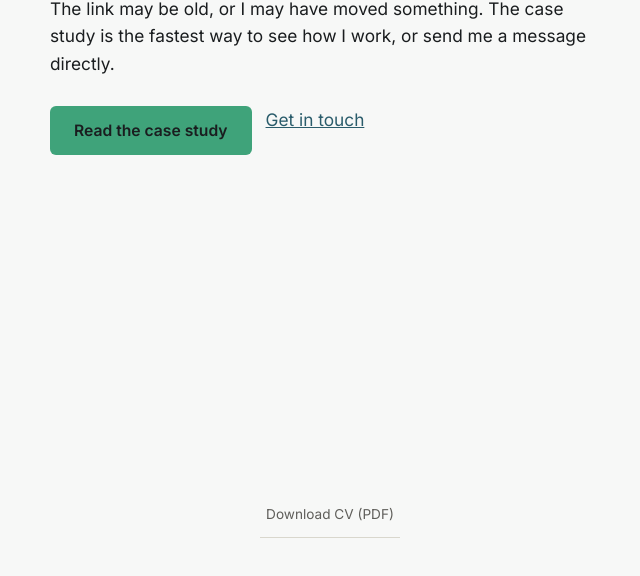
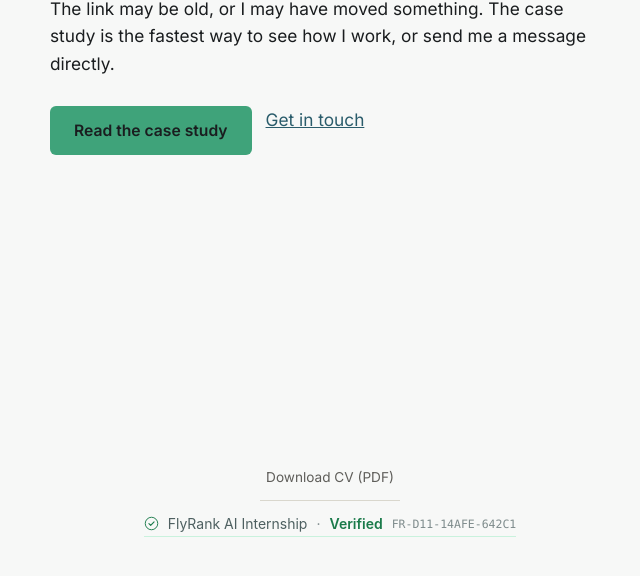
Before and after one commit to Karksus/portifolio, a website: page 404.html in a window 1280 px wide. Shown: the part 222-798 px from the top of the page, without its empty margins (310-950 px from the left). Drawn offline with Linux system fonts and the light colour scheme.

Commit message:
Add FlyRank AI Internship verification badge to footer (all pages)

```diff
--- a/404.html
+++ b/404.html
@@ -11,6 +11,7 @@
 <link rel="preconnect" href="https://fonts.gstatic.com" crossorigin>
 <link href="https://fonts.googleapis.com/css2?family=Inter:wght@400;500;600;700&family=JetBrains+Mono:wght@600;700&display=swap" rel="stylesheet">
 <link rel="stylesheet" href="/assets/404.css">
+<link rel="stylesheet" href="/assets/badge.css">
 </head>
 <body>
 <header class="site-header">
@@ -35,6 +36,9 @@
 </main>
 <footer class="site-footer">
   <a href="/Pedro_Serio_CV.pdf" class="cv-link">Download CV (PDF)</a>
+  <div class="footer-badge">
+    <a href="https://internship.flyrank.ai/verify?id=FR-D11-14AFE-642C1&amp;first_name=Pedro" target="_blank" rel="noopener noreferrer" class="flyrank-badge" aria-label="Verify Pedro Serio's FlyRank AI Internship credential FR-D11-14AFE-642C1"><svg width="15" height="15" viewBox="0 0 24 24" fill="none" xmlns="http://www.w3.org/2000/svg" aria-hidden="true" focusable="false"><circle cx="12" cy="12" r="10" stroke="#1A7A4A" stroke-width="1.5"/><path d="M7.9 12.3l2.8 2.8 5.4-5.8" stroke="#1A7A4A" stroke-width="1.8" stroke-linecap="round" stroke-linejoin="round"/></svg><span class="flyrank-badge__label">FlyRank AI Internship</span><span class="flyrank-badge__sep">·</span><span class="flyrank-badge__status">Verified</span><span class="flyrank-badge__id">FR-D11-14AFE-642C1</span></a>
+  </div>
 </footer>
 <script defer src="https://static.cloudflareinsights.com/beacon.min.js" data-cf-beacon='{"token": "990a3eb86c324362a7f0cc2fe7af34e0"}'></script>
 </body>
--- /dev/null
+++ b/assets/badge.css
@@ -0,0 +1,66 @@
+/* FlyRank AI Internship verification badge (footer).
+   Styles externalised so the site keeps its strict CSP (no 'unsafe-inline'). */
+
+.footer-badge {
+  margin-top: 14px;
+}
+
+.flyrank-badge {
+  box-sizing: border-box;
+  margin: 0;
+  padding: 0 0 3px;
+  border: 0;
+  border-bottom: 1px solid rgba(84, 227, 153, 0.28);
+  background: none;
+  text-decoration: none;
+  font-family: -apple-system, BlinkMacSystemFont, "Segoe UI", Roboto, Helvetica, Arial, sans-serif;
+  font-style: normal;
+  line-height: 1.25;
+  -webkit-font-smoothing: antialiased;
+  display: inline-flex;
+  align-items: center;
+  gap: 9px;
+  row-gap: 2px;
+  flex-wrap: wrap;
+  font-size: 14px;
+  color: rgba(5, 31, 33, 0.7);
+}
+
+.flyrank-badge svg {
+  display: block;
+  flex: none;
+  opacity: 1;
+  transform: none;
+  max-width: none;
+}
+
+.flyrank-badge__label {
+  white-space: nowrap;
+  color: inherit;
+}
+
+.flyrank-badge__sep {
+  color: rgba(5, 31, 33, 0.5);
+}
+
+.flyrank-badge__status {
+  font-weight: 600;
+  color: #1a7a4a;
+}
+
+.flyrank-badge__id {
+  font-family: ui-monospace, SFMono-Regular, Menlo, Consolas, monospace;
+  font-size: 11.5px;
+  color: rgba(5, 31, 33, 0.5);
+}
+
+.flyrank-badge:hover .flyrank-badge__label,
+.flyrank-badge:focus-visible .flyrank-badge__label {
+  color: #1a7a4a;
+}
+
+.flyrank-badge:focus-visible {
+  outline: 2px solid #1a7a4a;
+  outline-offset: 2px;
+  border-radius: 3px;
+}
```
Also changed, not shown: case-study/index.html (+4 -0 lines), index.html (+4 -0 lines), thanks/index.html (+1 -1 lines).
